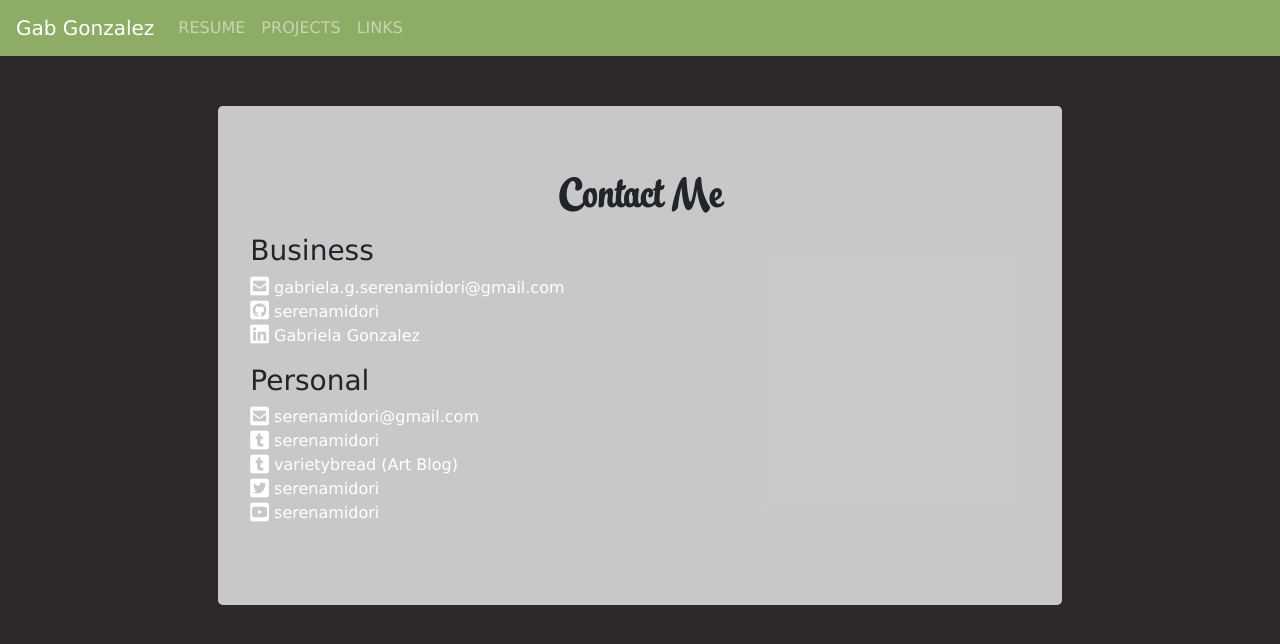
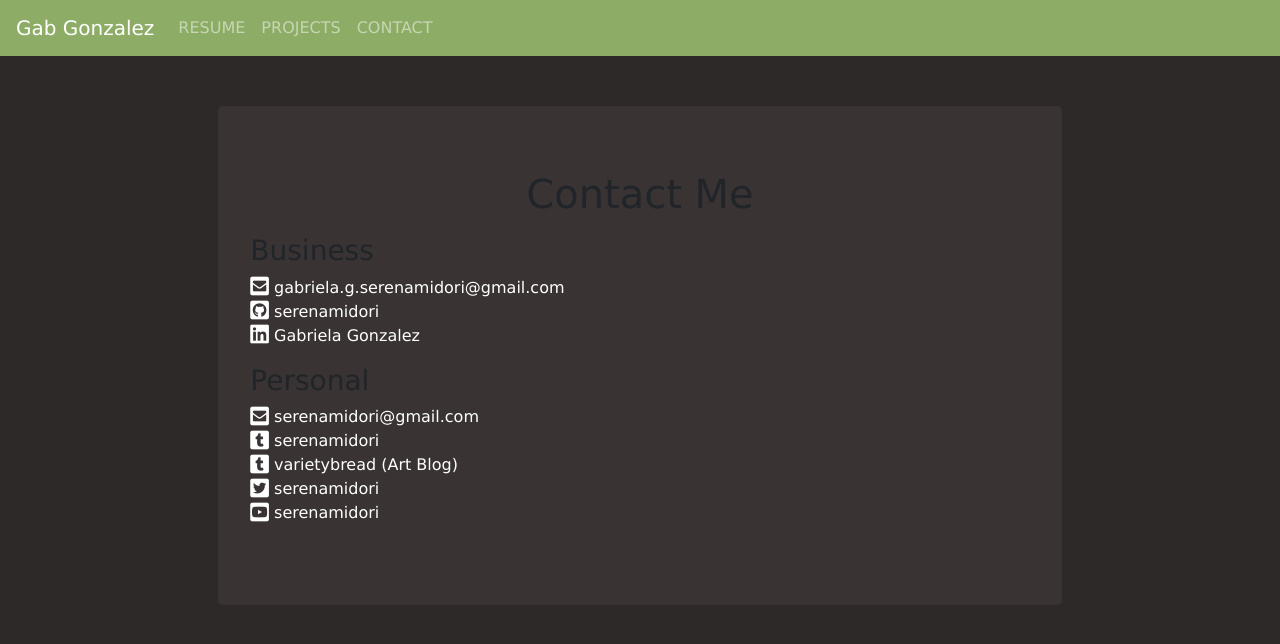
Before and after one commit to Serenamidori/serenamidori.github.io, a Jekyll site: the page built from contact/index.html, in a window 1280 px wide. Shown: the top 644 px of the page. Built offline with Jekyll 4.4.1, drawn with Linux system fonts in a browser that asks for light colours; nearby versions of some CDN libraries.

Commit message:
Updates to CSS and removing unneeded pages

```diff
--- a/_layouts/default.html
+++ b/_layouts/default.html
@@ -18,7 +18,7 @@
 		</head>
 		<body>
 			<nav class="navbar navbar-expand-lg navbar-dark" style="background-color: #8DAD66;">
-			  	<a class="navbar-brand" href="#">Gab Gonzalez</a>
+			  	<a class="navbar-brand" href="/">Gab Gonzalez</a>
 			  	<button class="navbar-toggler" type="button" data-toggle="collapse" data-target="#navbarToggler" aria-controls="navbarToggler" aria-expanded="false" aria-label="Toggle navigation">
 			    	<span class="navbar-toggler-icon"></span>
 			  	</button>
@@ -26,13 +26,13 @@
 			  	<div class="collapse navbar-collapse" id="navbarToggler">
 			    	<ul class="navbar-nav mr-auto mt-2 mt-lg-0">
 				      	<li class="nav-item">
-				        	<a class="nav-link" href="#">RESUME</a>
+				        	<a class="nav-link" href="/resume">RESUME</a>
 				      	</li>
 				      	<li class="nav-item">
-				        	<a class="nav-link" href="#">PROJECTS</a>
+				        	<a class="nav-link" href="/projects">PROJECTS</a>
 				      	</li>
 				      	<li class="nav-item">
-				        	<a class="nav-link" href="#">LINKS</a>
+				        	<a class="nav-link" href="/contact">CONTACT</a>
 				      	</li>
 			    	</ul>
 			  	</div>
--- a/css/main.css
+++ b/css/main.css
@@ -4,19 +4,16 @@ body {
     background-color: #2D2929 !important;
     overflow-x: hidden !important;
 }
-h1, h2 {
-    font-family: 'StreetscriptRedux', Verdana,Geneva,sans-serif !important;
-}
 a {
     color: #FFFFFF;
     text-decoration: none;
 }
 a:hover {
-    color: #e3e4c1;
+    color: #8DAD66;
     text-decoration: none;
 }
 .jumbotron {
-    background-color: rgba(241, 241, 241, 0.8) !important;
+    background-color: #393433 !important;
     margin-top: 50px;
 }
 .container {
```
Also changed, not shown: css/assets/StreetscriptRedux.otf (deleted). Lines whose indentation alone changed are shown as unchanged.
